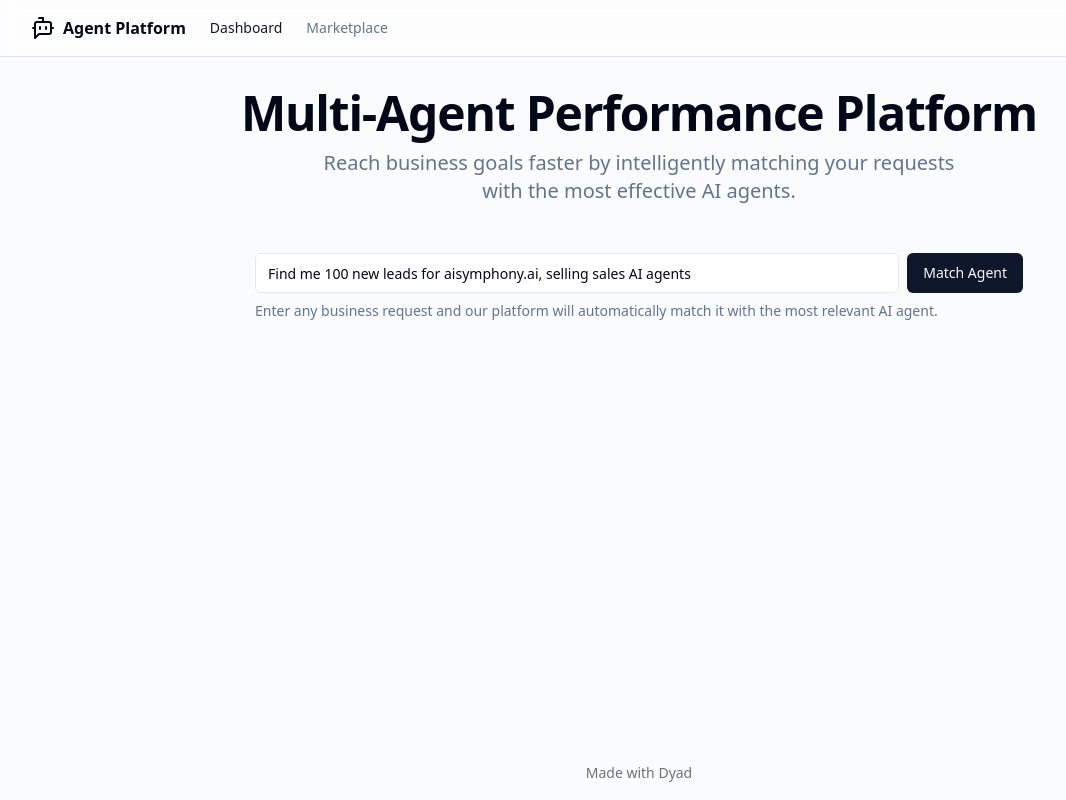
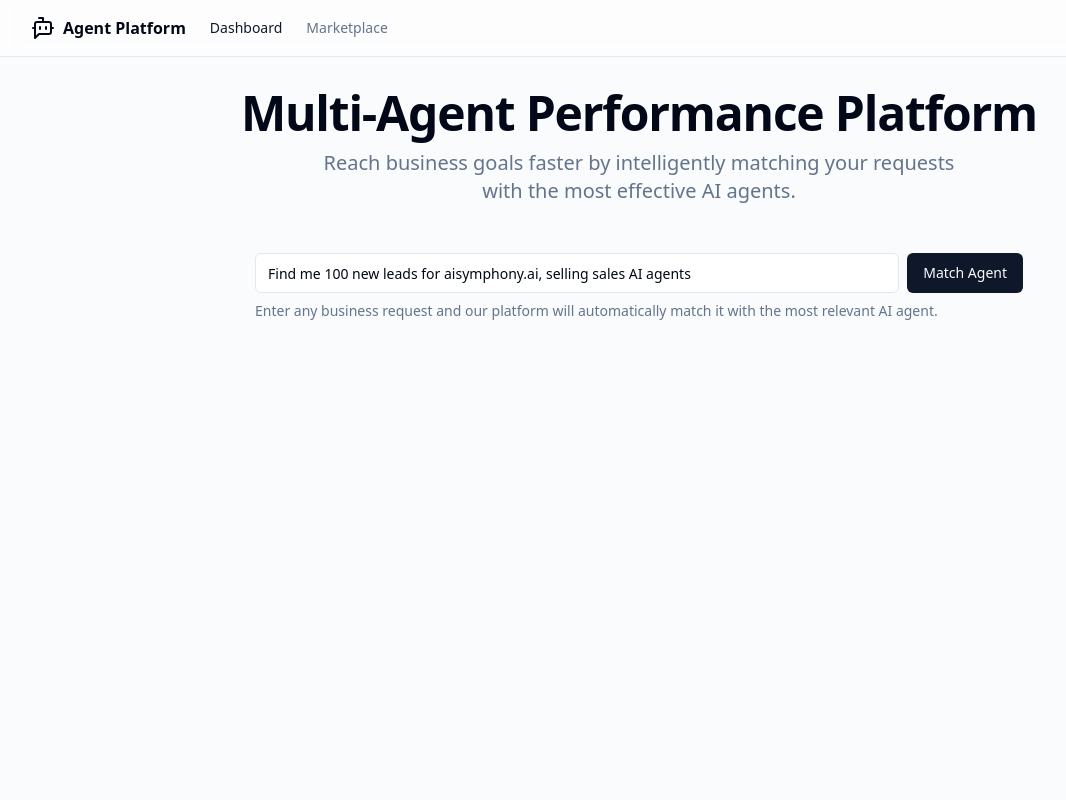
Before and after one commit to inevitablesale/bold-jellyfish-chase, a React (Vite) app: page / in a window 1280 px wide. Shown: the whole page, without its empty margins (1-1067 px from the left). Built offline with nearby package versions, Linux system fonts and the light colour scheme.

Commit message:
[dyad] Remove 'Made with Dyad' branding - wrote 1 file(s), deleted 1 file(s)

```diff
--- a/src/components/Layout.tsx
+++ b/src/components/Layout.tsx
@@ -1,5 +1,4 @@
 import { Header } from "./Header";
-import { MadeWithDyad } from "./made-with-dyad";
 
 interface LayoutProps {
   children: React.ReactNode;
@@ -10,7 +9,6 @@ export const Layout = ({ children }: LayoutProps) => {
     <div className="relative flex min-h-screen w-full flex-col bg-muted/40">
       <Header />
       <main className="flex-1">{children}</main>
-      <MadeWithDyad />
     </div>
   );
 };
--- a/src/components/made-with-dyad.tsx
+++ /dev/null
@@ -1,14 +0,0 @@
-export const MadeWithDyad = () => {
-  return (
-    <div className="p-4 text-center">
-      <a
-        href="https://www.dyad.sh/"
-        target="_blank"
-        rel="noopener noreferrer"
-        className="text-sm text-gray-500 hover:text-gray-700 dark:text-gray-400 dark:hover:text-gray-200"
-      >
-        Made with Dyad
-      </a>
-    </div>
-  );
-};
```
